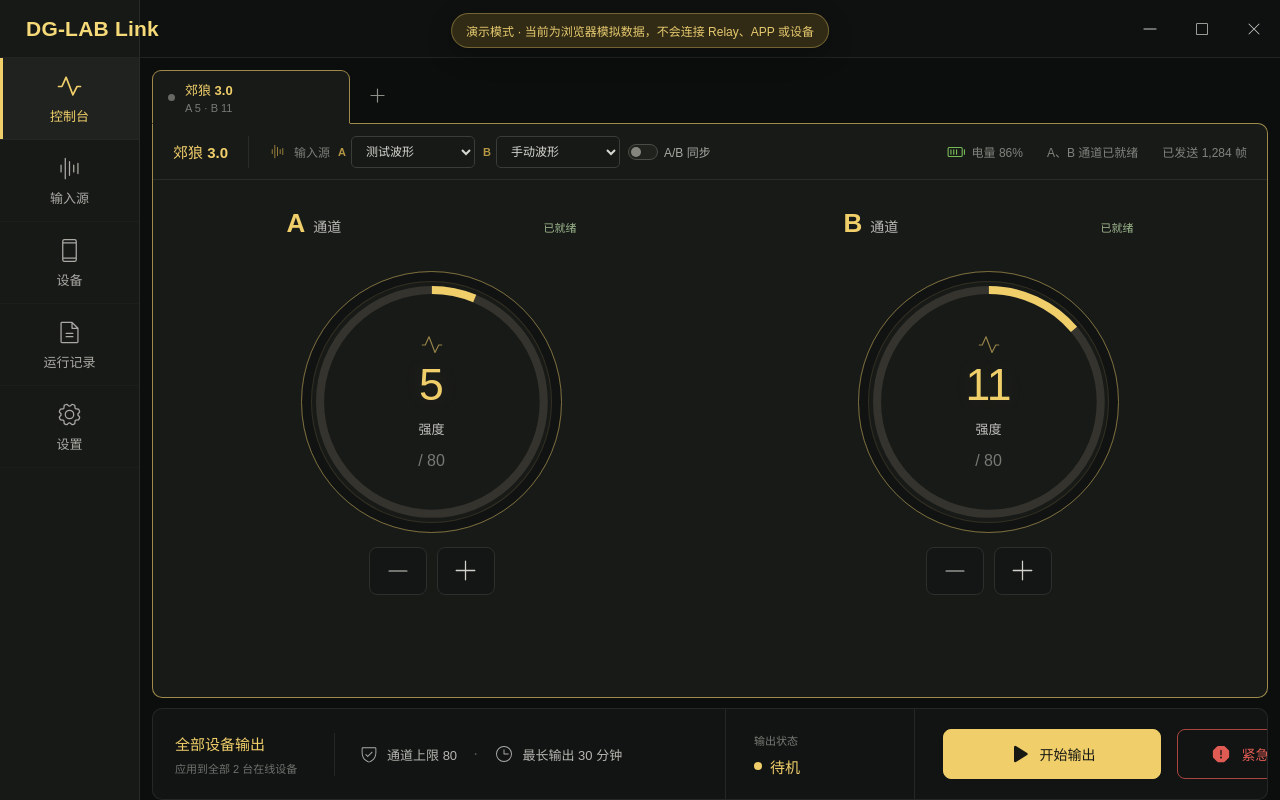
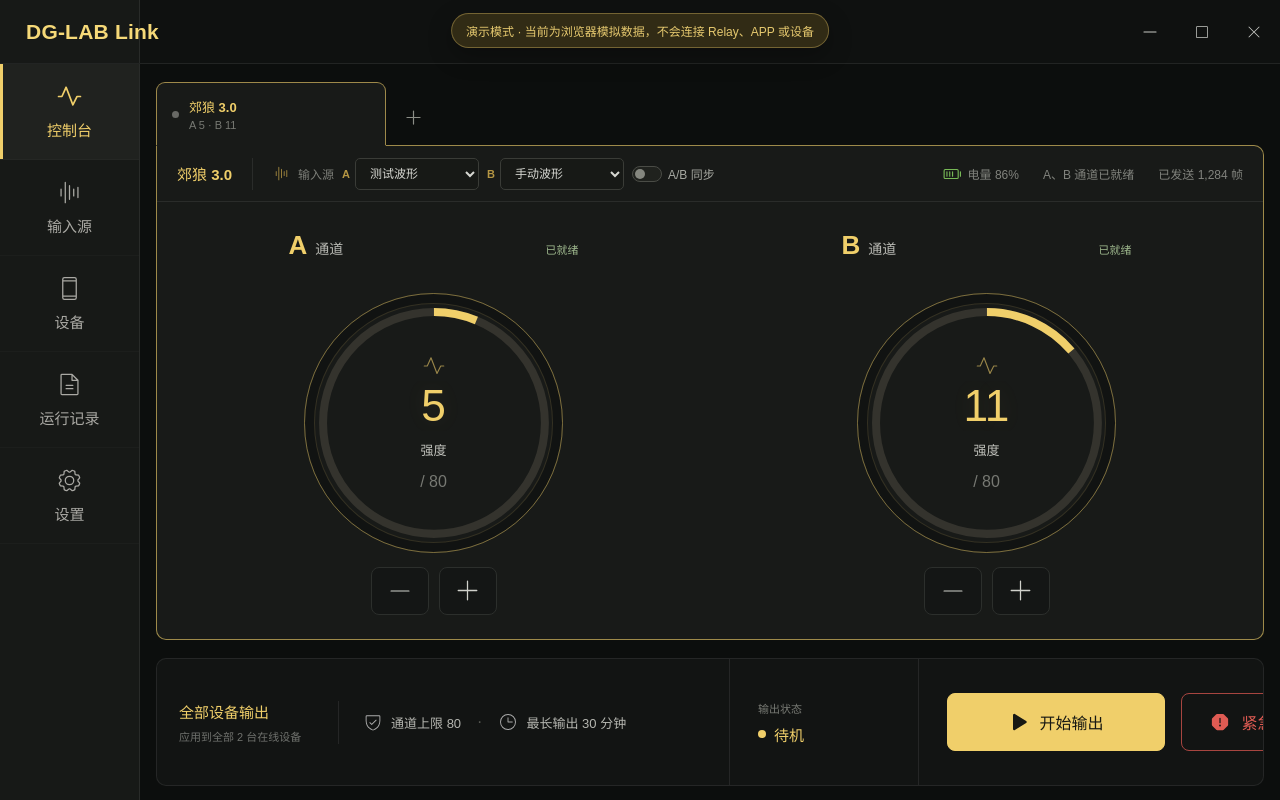
Before and after one commit to CQMHV/DG-LAB-Link, a React (Vite) app: page / in a window 1280 px wide. Built offline with nearby package versions, Linux system fonts and the light colour scheme.

Commit message:
fix: remove height-based responsive scaling

```diff
--- a/src/styles.css
+++ b/src/styles.css
@@ -213,6 +213,7 @@
     grid-column: 1;
     grid-row: 2;
     min-height: 0;
+    overflow-y: auto;
     background: #171917;
     border-right: 1px solid var(--border);
 }
@@ -484,22 +485,26 @@
     flex-direction: column;
     align-items: center;
     justify-content: safe center;
-    padding: clamp(14px, 5cqh, 48px) 24px;
+    padding: 48px 24px;
     overflow-y: auto;
     color: var(--muted-strong);
     text-align: center;
 }
 
+.device-new-tab-page > * {
+    flex: 0 0 auto;
+}
+
 .device-new-tab-icon {
     display: grid;
-    width: clamp(42px, 14cqh, 82px);
-    height: clamp(42px, 14cqh, 82px);
-    margin-bottom: clamp(8px, 3cqh, 24px);
+    width: 82px;
+    height: 82px;
+    margin-bottom: 24px;
     place-items: center;
     color: var(--gold);
     background: rgba(240, 207, 106, 0.07);
     border: 1px solid rgba(240, 207, 106, 0.24);
-    border-radius: clamp(12px, 4cqh, 22px);
+    border-radius: 22px;
 }
 
 .device-offline-icon {
@@ -511,33 +516,33 @@
 .device-new-tab-page h2 {
     margin: 0;
     color: #dedfd9;
-    font-size: clamp(20px, 6cqh, 24px);
+    font-size: 24px;
     font-weight: 560;
 }
 
 .device-new-tab-page p {
     max-width: 460px;
-    margin: clamp(6px, 2cqh, 12px) 0 clamp(10px, 4cqh, 24px);
+    margin: 12px 0 24px;
     color: #858780;
-    font-size: clamp(12px, 3.7cqh, 14px);
-    line-height: 1.55;
+    font-size: 14px;
+    line-height: 1.7;
 }
 
 .device-picker-options {
     display: grid;
     width: min(720px, 100%);
     grid-template-columns: repeat(auto-fit, minmax(250px, 1fr));
-    gap: clamp(6px, 2cqh, 10px);
-    margin-bottom: clamp(10px, 4cqh, 20px);
+    gap: 10px;
+    margin-bottom: 20px;
 }
 
 .device-picker-option {
     display: grid;
     min-width: 0;
     grid-template-columns: auto minmax(0, 1fr) auto;
-    gap: clamp(9px, 3cqh, 12px);
-    align-items: center;
-    padding: clamp(8px, 3cqh, 14px) clamp(10px, 4cqh, 16px);
+    gap: 12px;
+    align-items: center;
+    padding: 14px 16px;
     color: #d6d7d1;
     text-align: left;
     background: #171918;
@@ -567,8 +572,8 @@
 
 .device-picker-option-icon {
     display: grid;
-    width: clamp(34px, 11cqh, 42px);
-    height: clamp(34px, 11cqh, 42px);
+    width: 42px;
+    height: 42px;
     place-items: center;
     color: var(--gold);
     background: rgba(240, 207, 106, 0.07);
@@ -869,7 +874,9 @@
     min-height: 0;
     grid-template-columns: repeat(2, minmax(0, 1fr));
     align-items: stretch;
-    overflow: hidden;
+    overflow-x: hidden;
+    overflow-y: auto;
+    overscroll-behavior: contain;
 }
 
 .channel-control {
@@ -2353,154 +2360,6 @@
     }
 }
 
-@container device-panel (max-height: 520px) {
-    .device-workspace-heading {
-        padding: 0 14px;
-    }
-
-    .device-scope-title strong {
-        font-size: 13px;
-    }
-
-    .device-scope-meta {
-        font-size: 11px;
-    }
-
-    .device-source-control {
-        margin-left: 10px;
-        padding-left: 10px;
-        font-size: 11px;
-    }
-
-    .device-source-control > span {
-        display: none;
-    }
-
-    .device-source-control select {
-        width: 98px;
-        height: 28px;
-    }
-
-    .gauge-shell {
-        width: clamp(160px, 19cqw, 205px);
-        padding: 10px;
-    }
-
-    .channel-title {
-        margin-bottom: 6px;
-    }
-
-    .channel-title > strong {
-        font-size: 22px;
-    }
-
-    .gauge-pulse {
-        display: none;
-    }
-
-    .gauge-intensity-input {
-        font-size: 36px;
-    }
-
-    .gauge-inner span {
-        margin-top: 5px;
-    }
-
-    .gauge-inner small {
-        margin-top: 9px;
-        font-size: 13px;
-    }
-
-    .channel-adjuster {
-        width: min(94%, 310px);
-        grid-template-columns: repeat(2, 52px);
-        gap: 7px;
-        margin-top: 7px;
-    }
-
-    .step-button {
-        width: 52px;
-        height: 40px;
-    }
-}
-
-@container device-panel (max-width: 720px) and (max-height: 520px) {
-    .device-workspace-heading {
-        padding: 0 10px;
-    }
-
-    .device-source-control {
-        margin-left: 0;
-        padding-left: 8px;
-    }
-
-    .device-source-control select {
-        width: 76px;
-    }
-
-    .gauge-shell {
-        width: clamp(142px, 38cqw, 180px);
-        padding: 9px;
-    }
-
-    .channel-adjuster {
-        grid-template-columns: repeat(2, 46px);
-    }
-
-    .step-button {
-        width: 46px;
-        height: 38px;
-    }
-}
-
-@container device-panel (max-height: 360px) {
-    .channel-control {
-        padding-top: 10px;
-    }
-
-    .channel-title {
-        margin-bottom: 2px;
-    }
-
-    .channel-title > strong {
-        font-size: 18px;
-    }
-
-    .channel-title > span:not(.channel-state) {
-        font-size: 12px;
-    }
-
-    .gauge-shell {
-        width: clamp(118px, 16cqw, 145px);
-        padding: 7px;
-        box-shadow:
-            inset 0 0 0 6px #111312,
-            inset 0 0 0 7px rgba(240, 207, 106, 0.12);
-    }
-
-    .gauge-intensity-input {
-        width: 72px;
-        font-size: 28px;
-    }
-
-    .gauge-inner span,
-    .gauge-inner small {
-        margin-top: 3px;
-        font-size: 11px;
-    }
-
-    .channel-adjuster {
-        grid-template-columns: repeat(2, 42px);
-        gap: 5px;
-        margin-top: 5px;
-    }
-
-    .step-button {
-        width: 42px;
-        height: 32px;
-    }
-}
-
 @media (max-width: 1220px) {
     .app-shell {
         grid-template-columns: 124px minmax(0, 1fr);
@@ -2643,109 +2502,6 @@
     .source-overview,
     .source-grid {
         grid-template-columns: minmax(0, 1fr);
-    }
-}
-
-@media (max-height: 800px) {
-    .window-chrome {
-        height: 58px;
-    }
-
-    .app-shell {
-        grid-template-rows: 58px minmax(0, 1fr);
-    }
-
-    .sidebar button {
-        height: 82px;
-        gap: 6px;
-        font-size: 13px;
-    }
-
-    .dashboard-page {
-        grid-template-rows: minmax(0, 1fr) 92px;
-        gap: 10px;
-        padding: 12px 12px 0;
-    }
-
-    .dashboard-page-detached {
-        grid-template-rows: minmax(0, 1fr);
-        gap: 0;
-        padding-bottom: 12px;
-    }
-
-    .device-tabs-shell {
-        height: 54px;
-    }
-
-    .device-tab-item {
-        min-width: 198px;
-        height: 50px;
-    }
-
-    .device-tab-active {
-        height: 54px;
-    }
-
-    .output-button,
-    .emergency-button {
-        height: 50px;
-        font-size: 14px;
-    }
-
-    .standard-page {
-        padding-top: 26px;
-    }
-
-    .page-header {
-        margin-bottom: 24px;
-    }
-
-    .page-header h1 {
-        font-size: 27px;
-    }
-}
-
-@media (max-height: 640px) {
-    .window-chrome {
-        height: 52px;
-    }
-
-    .app-shell {
-        grid-template-rows: 52px minmax(0, 1fr);
-    }
-
-    .sidebar button {
-        height: 68px;
-    }
-
-    .dashboard-page {
-        grid-template-rows: minmax(0, 1fr) 68px;
-        gap: 6px;
-        padding: 8px 8px 0;
-    }
-
-    .dashboard-page-detached {
-        grid-template-rows: minmax(0, 1fr);
-        gap: 0;
-        padding-bottom: 8px;
-    }
-
-    .device-tabs-shell {
-        height: 44px;
-    }
-
-    .device-tab-item {
-        height: 40px;
-    }
-
-    .device-tab-active {
-        height: 44px;
-    }
-
-    .output-button,
-    .emergency-button {
-        height: 42px;
-        font-size: 13px;
     }
 }
 
```
